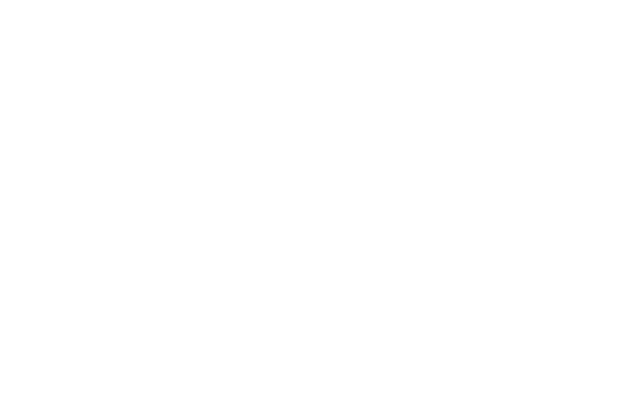
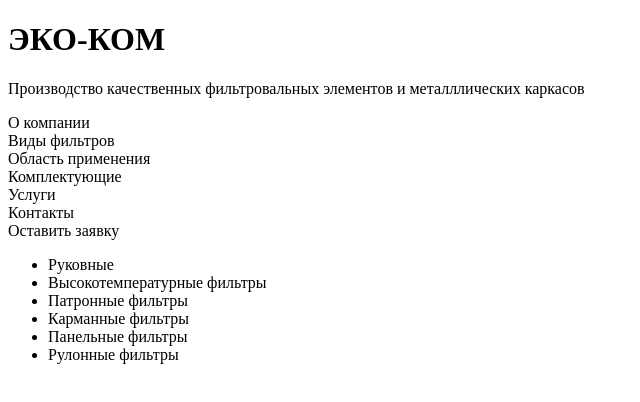
Before and after one commit to RomanDovgii/eco-com, a plain HTML site: page index.html in a window 1280 px wide. Shown: the whole page, without its empty margins (0-640 px from the left). Drawn offline with Linux system fonts and the light colour scheme.

Commit message:
Update index.html

```diff
--- a/index.html
+++ b/index.html
@@ -5,10 +5,44 @@
     <meta charset="UTF-8">
     <meta name="viewport" content="width=device-width, initial-scale=1.0">
     <title>ЭКО-КОМ</title>
+    <link href="" rel="stylesheet">
 </head>
 
 <body>
 
+    <h1>
+        <header>ЭКО-КОМ</header>
+    </h1>
+    <p>
+        <article>Производство качественных фильтровальных элементов и металллических каркасов</article>
+    </p>
+    <section>
+        <nav>О компании</nav>
+        <nav>Виды фильтров</nav>
+        <nav>Область применения </nav>
+        <nav>Комплектующие</nav>
+        <nav>Услуги</nav>
+        <nav>Контакты</nav>
+        <nav>Оставить заявку</nav>
+    </section>
+    <aside>
+        <p>
+            <ul>
+                <li>Руковные</li>
+                <li>Высокотемпературные фильтры</li>
+                <li>Патронные фильтры</li>
+                <li>Карманные фильтры</li>
+                <li>Панельные фильтры</li>
+                <li>Рулонные фильтры</li>
+            </ul>
+        </p>
+
+
+    </aside>
+
+
+
+
 </body>
 
 </html>
```
